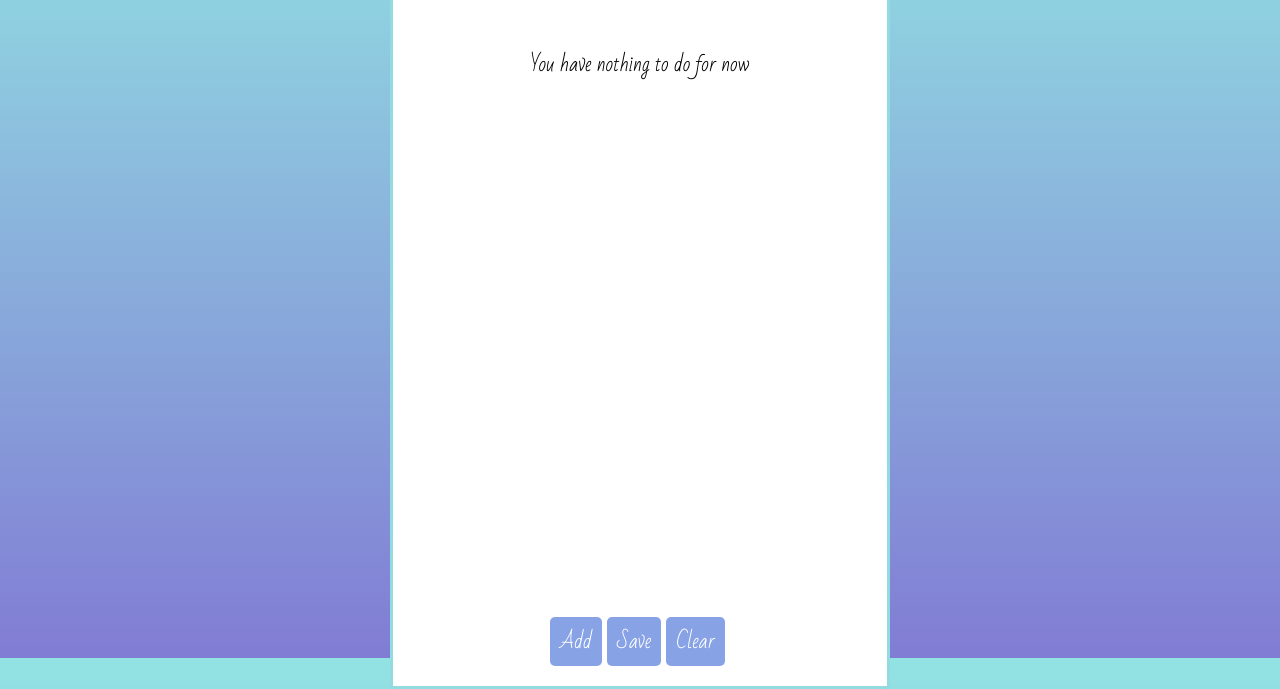
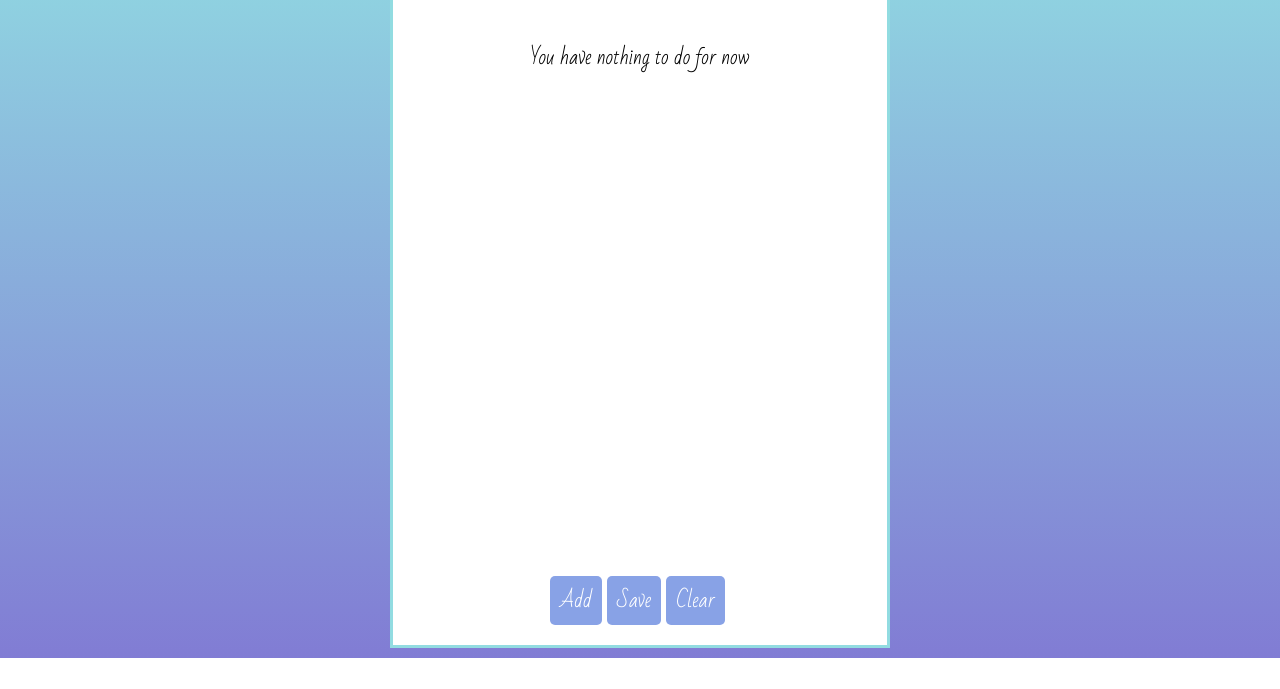
Before and after one commit to MaxBocharnikov/ToDoList, a plain HTML site: page index.html in a window 1280 px wide. Shown: the part 142-831 px from the top of the page. After the commit the page ends 800 px from the top, so only its background shows below. Drawn offline with Linux system fonts and the light colour scheme.

Commit message:
Убрал min-height для list-items

```diff
--- a/css/style.css
+++ b/css/style.css
@@ -95,7 +95,7 @@ input {
 .list__items {
     margin: 0;
     padding: 0;
-    height: 75vh;
+    flex: 1;
     overflow-y: auto;
 
     font-size:  20px;
```
